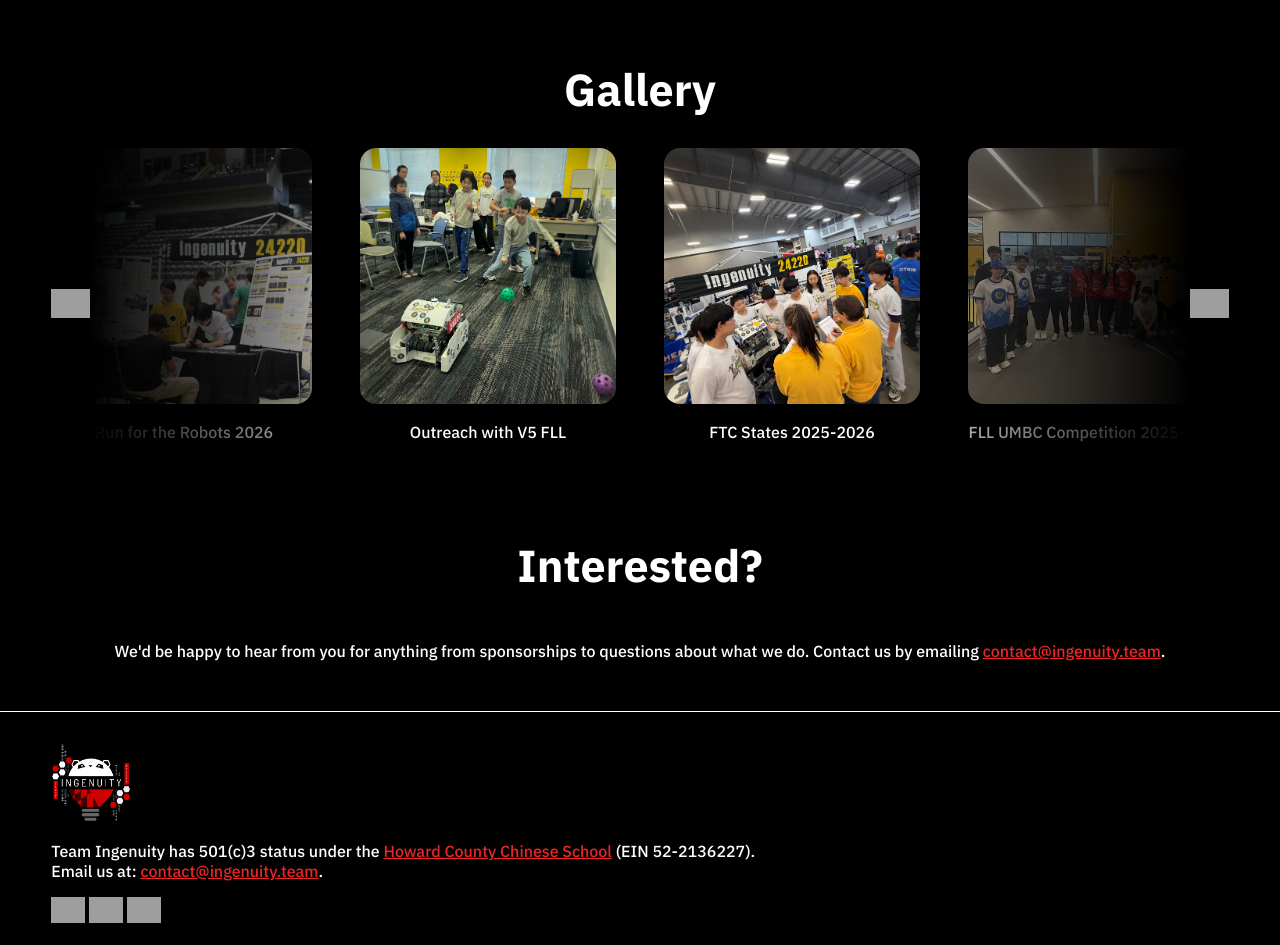
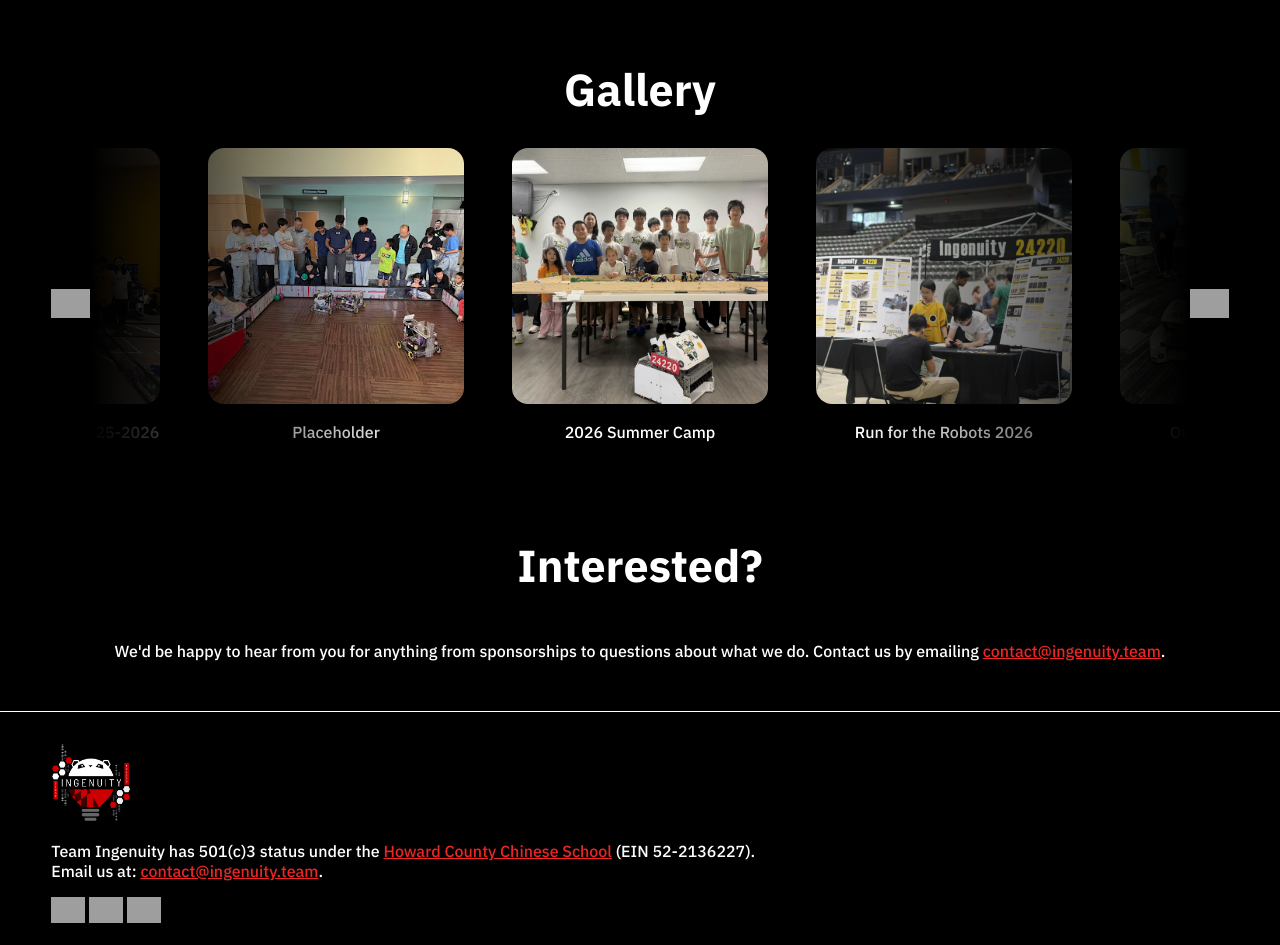
Before and after one commit to Ingenuity-24220/website-v2, a SvelteKit app: page / in a window 1280 px wide. Shown: the part 3420-4365 px from the top of the page. Built offline with nearby package versions, Linux system fonts and the light colour scheme; grey boxes are pictures that could not be loaded.

Commit message:
fix: fix weird commit stuff
TLDR: we create an array with duplicated objects so that rather than index by slug its indexed by a unique key (which allows it to...not break)

```diff
--- a/src/routes/+page.svelte
+++ b/src/routes/+page.svelte
@@ -174,13 +174,17 @@
     }
     let heroEl: HTMLDivElement | null = $state(null);
     const memberLength = Object.keys(members).length;
+	const galleryEntries = [...Object.entries(gallery), ...Object.entries(gallery)].map(([slug, item], n) => ({
+		key: `${slug}-${n}`,
+		...item
+	}));
     let memberIndexes = $state([memberLength-4, memberLength-3, memberLength-2, memberLength-1, 0, 1, 2, 3, 4]); // cursed? yes. works? hopefully! rainger what on earth -justin
-    let memberDirection = $state(1);
+    // let memberDirection = $state(1);
     const memberSlots = $derived(memberIndexes.map(i => members[i])); // yips
-    let galleryIndexes = $state([0, 1, 2, 3, 4, 5,]);
-    const gallerySlots = $derived(galleryIndexes.map(i => Object.entries(gallery)[i])); // yips x2
-    const galleryLength = Object.keys(gallery).length;
-    let galleryDirection = $state(1);
+	const galleryLength = galleryEntries.length;
+    let galleryIndexes = $state([galleryLength-3, galleryLength-2, galleryLength-1, 0, 1, 2, 3]);
+    const gallerySlots = $derived(galleryIndexes.map(i => galleryEntries[i])); // yips x2
+    // let galleryDirection = $state(1);
 
 
     // hooray learning how to use .map (and on the way .forEach :D)
@@ -332,7 +336,7 @@
 				<button
 					type="button"
 					class="strip-nav"
-					onclick={() => {memberIndexes = moveCarouselLeft(memberIndexes, memberLength); memberDirection = -1}}
+					onclick={() => {memberIndexes = moveCarouselLeft(memberIndexes, memberLength)}}
 					aria-label="Previous members"
 				>
 					<img src="https://icons.hackclub.com/api/icons/white/view-back" alt="" />
@@ -355,7 +359,7 @@
 						</div>
 					{/each}
 				</div>
-				<button type="button" class="strip-nav" onclick={() => {memberIndexes = moveCarouselRight(memberIndexes, memberLength); memberDirection = 1}} aria-label="Next members">
+				<button type="button" class="strip-nav" onclick={() => {memberIndexes = moveCarouselRight(memberIndexes, memberLength)}} aria-label="Next members">
 					<img src="https://icons.hackclub.com/api/icons/white/right-caret" alt="" />
 				</button>
 			</div>
@@ -475,18 +479,18 @@
     <div class="center">
         <h2>Gallery</h2>
         <div class="carousel-row">
-            <button type="button" class="strip-nav" onclick={() => {galleryDirection = -1;galleryIndexes = moveCarouselLeft(galleryIndexes, galleryLength);}} aria-label="Previous gallery items">
+            <button type="button" class="strip-nav" onclick={() => {galleryIndexes = moveCarouselLeft(galleryIndexes, galleryLength);}} aria-label="Previous gallery items">
                 <img src="https://icons.hackclub.com/api/icons/white/view-back" alt="">
             </button>
             <div class="carousel-strip">
-                {#each gallerySlots as [slug, item] (slug)}
+                {#each gallerySlots as item (item.key)}
                     <div class="gallery-item" animate:flip={{ duration: 400}} >
                         <img src={item.img} alt={item.name} class="gallery-img">
                         <p>{item.name}</p>
                     </div>
                 {/each}
             </div>
-           <button type="button" class="strip-nav" onclick={() => {galleryDirection = 1;galleryIndexes = moveCarouselRight(galleryIndexes, galleryLength);}} aria-label="Next">
+           <button type="button" class="strip-nav" onclick={() => {galleryIndexes = moveCarouselRight(galleryIndexes, galleryLength);}} aria-label="Next">
                <img src="https://icons.hackclub.com/api/icons/white/right-caret" alt="Next">
             </button>
         </div>
```
